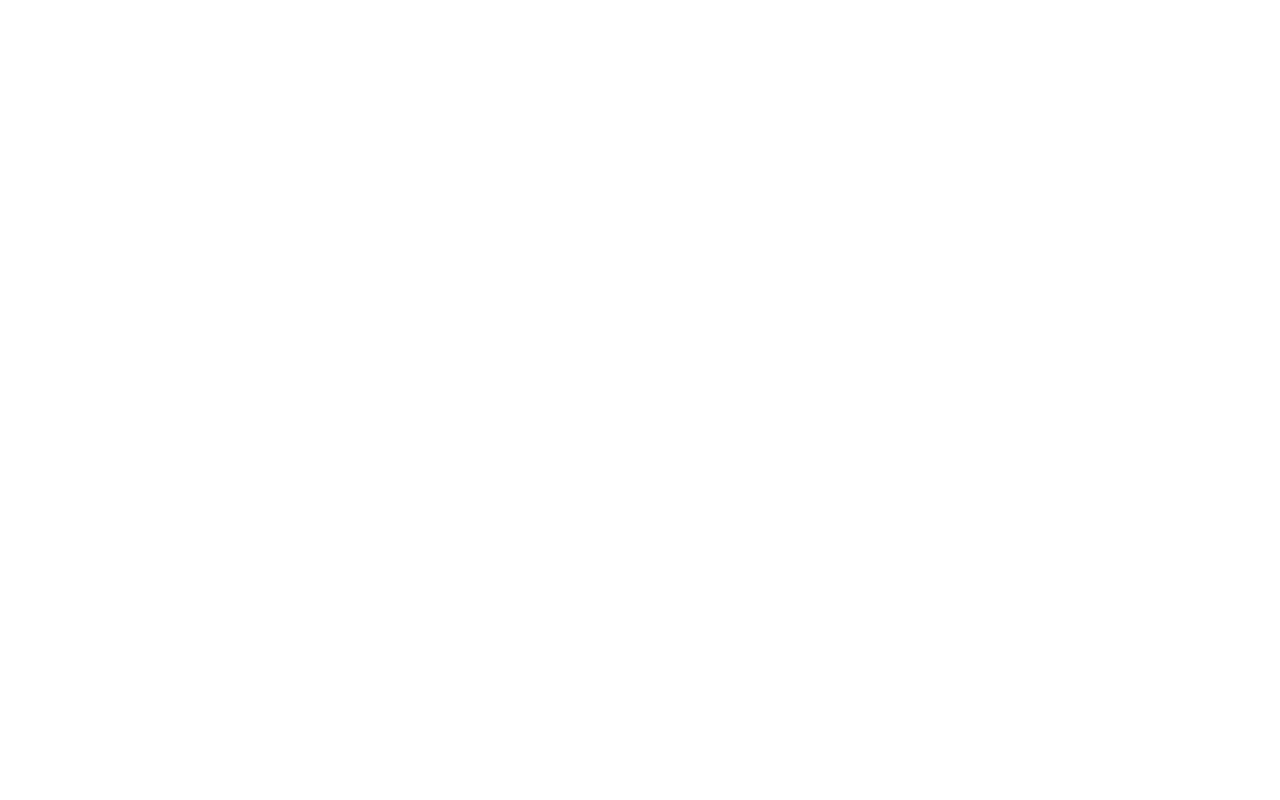
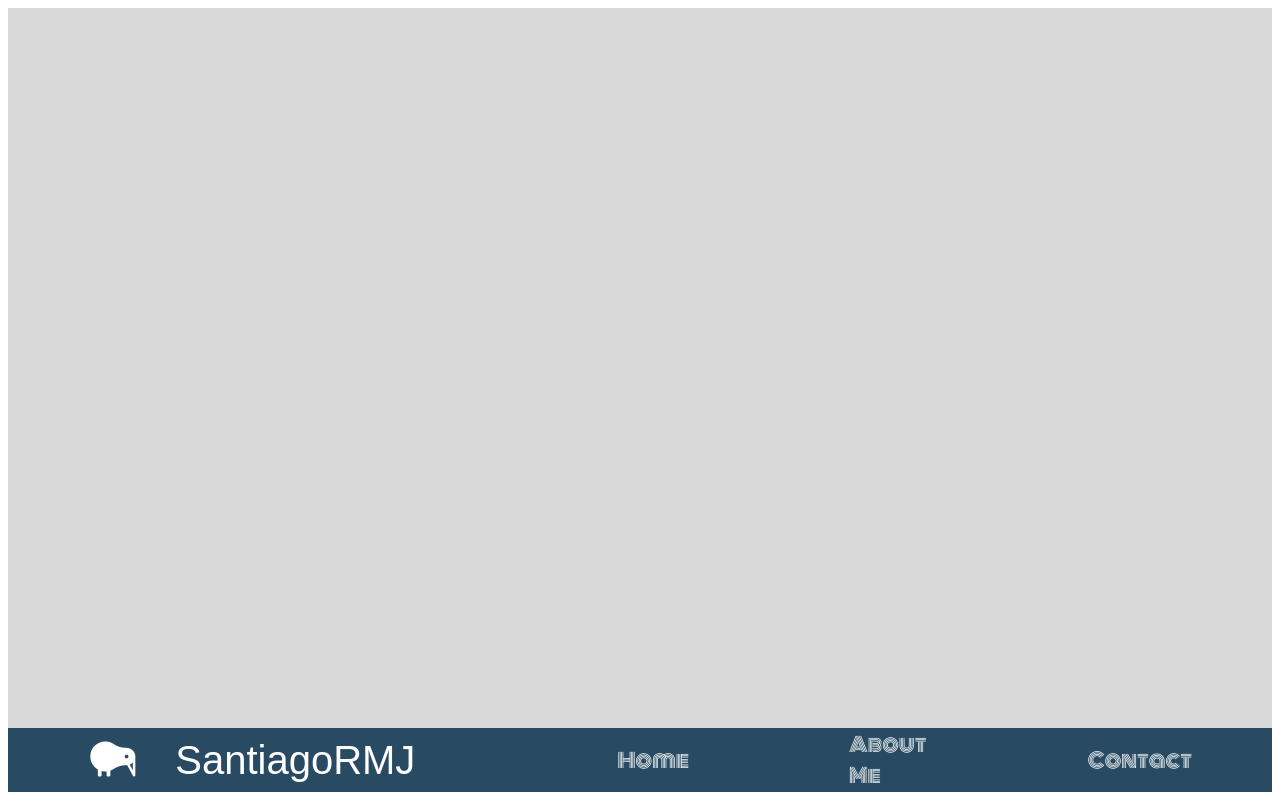
Before and after one commit to SantiagoRMJ/personalWeb, a plain HTML site: page contact.html in a window 1280 px wide. Drawn offline with Linux system fonts and the light colour scheme; a web font is replaced by a local one.

Commit message:
contact nav bar added

```diff
--- a/contact.html
+++ b/contact.html
@@ -5,10 +5,31 @@
     <meta name="viewport" content="width=device-width, initial-scale=1.0">
     <title>Contact</title>
     <link rel="stylesheet" href="css/style.css">
+    <link href="https://fonts.googleapis.com/css2?family=Oswald:wght@300;500&display=swap" rel="stylesheet">
+    <link href="https://fonts.googleapis.com/css2?family=Oswald:wght@300;500&family=Press+Start+2P&display=swap" rel="stylesheet">
+    <link href="https://fonts.googleapis.com/css2?family=Monoton&family=Oswald:wght@300;500&family=Press+Start+2P&display=swap" rel="stylesheet">
+    <link href="https://fonts.googleapis.com/css2?family=Monoton&family=Oswald:wght@300;500&family=Press+Start+2P&family=Tangerine:wght@700&display=swap" rel="stylesheet">
+    <link rel="stylesheet" href="https://cdnjs.cloudflare.com/ajax/libs/font-awesome/5.15.1/css/all.min.css" integrity="sha512-+4zCK9k+qNFUR5X+cKL9EIR+ZOhtIloNl9GIKS57V1MyNsYpYcUrUeQc9vNfzsWfV28IaLL3i96P9sdNyeRssA==" crossorigin="anonymous" />
+    <link href="https://fonts.googleapis.com/css2?family=Electrolize&family=Monoton&family=Oswald:wght@300;500&family=Press+Start+2P&family=Tangerine:wght@700&display=swap" rel="stylesheet">
 </head>
 <body>
-    <div id="contGralContact">
+    <header>
+        <div id="firstBlock"> </div>
+            <div id="navBar">
+                <div class="nav1">
+                    <div id="logo">
+                        <div class="logoKiwi">
+                            <i class="fas fa-kiwi-bird"></i></div>
+                            <p>SantiagoRMJ</p>
+                        </div>
+                    <ul class="nav">
+                        <li><a href=index.html>Home</a></li>
+                        <li><a href=aboutMe.html>About Me</a></li>
+                        <li><a href=contact.html>Contact</a></li>
+                    </ul>
+                </div>
+            </div>
 
-    </div>
+    </header>
 </body>
 </html>
```
Also changed, not shown: index.html (+1 -0 lines).
